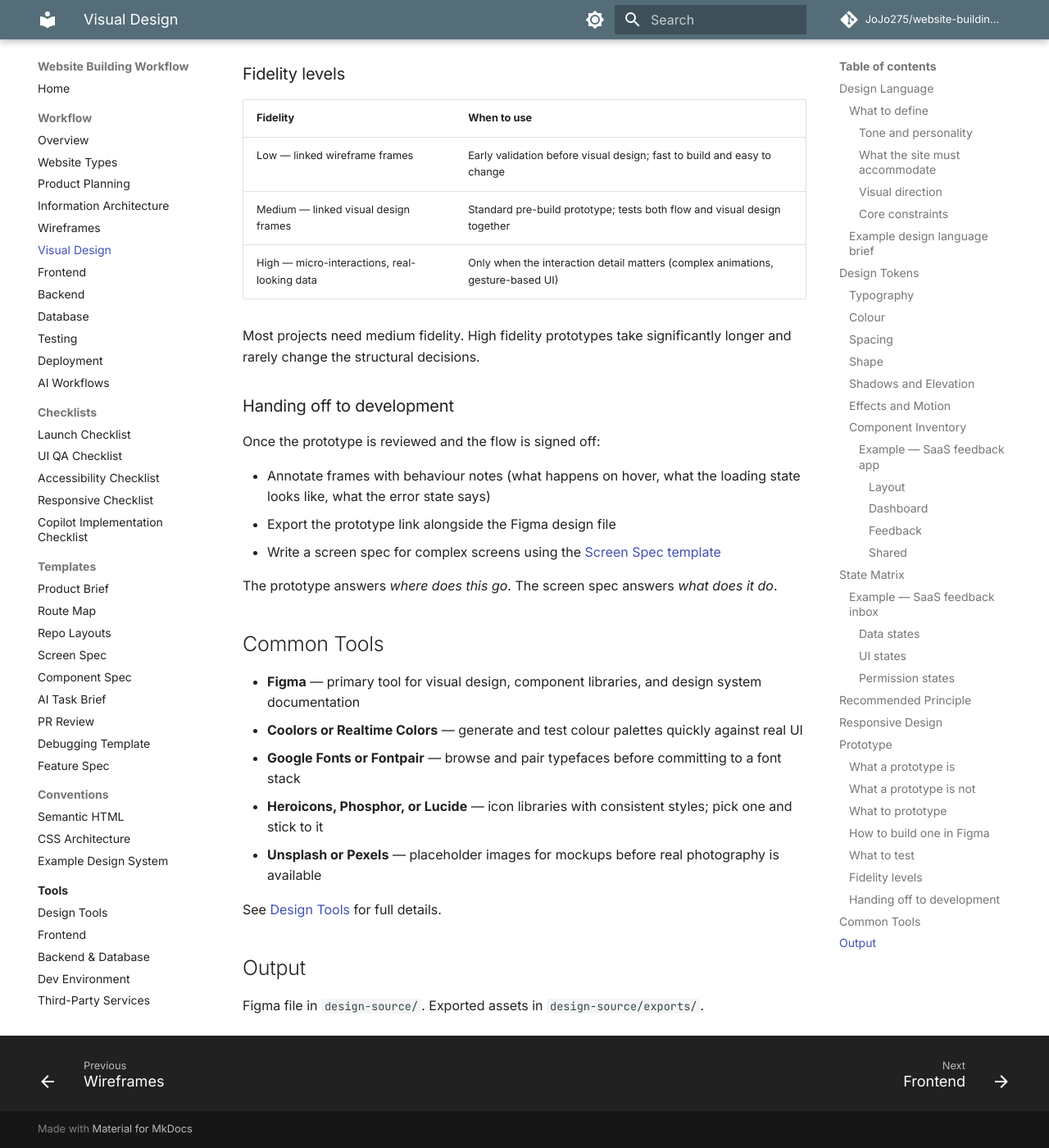
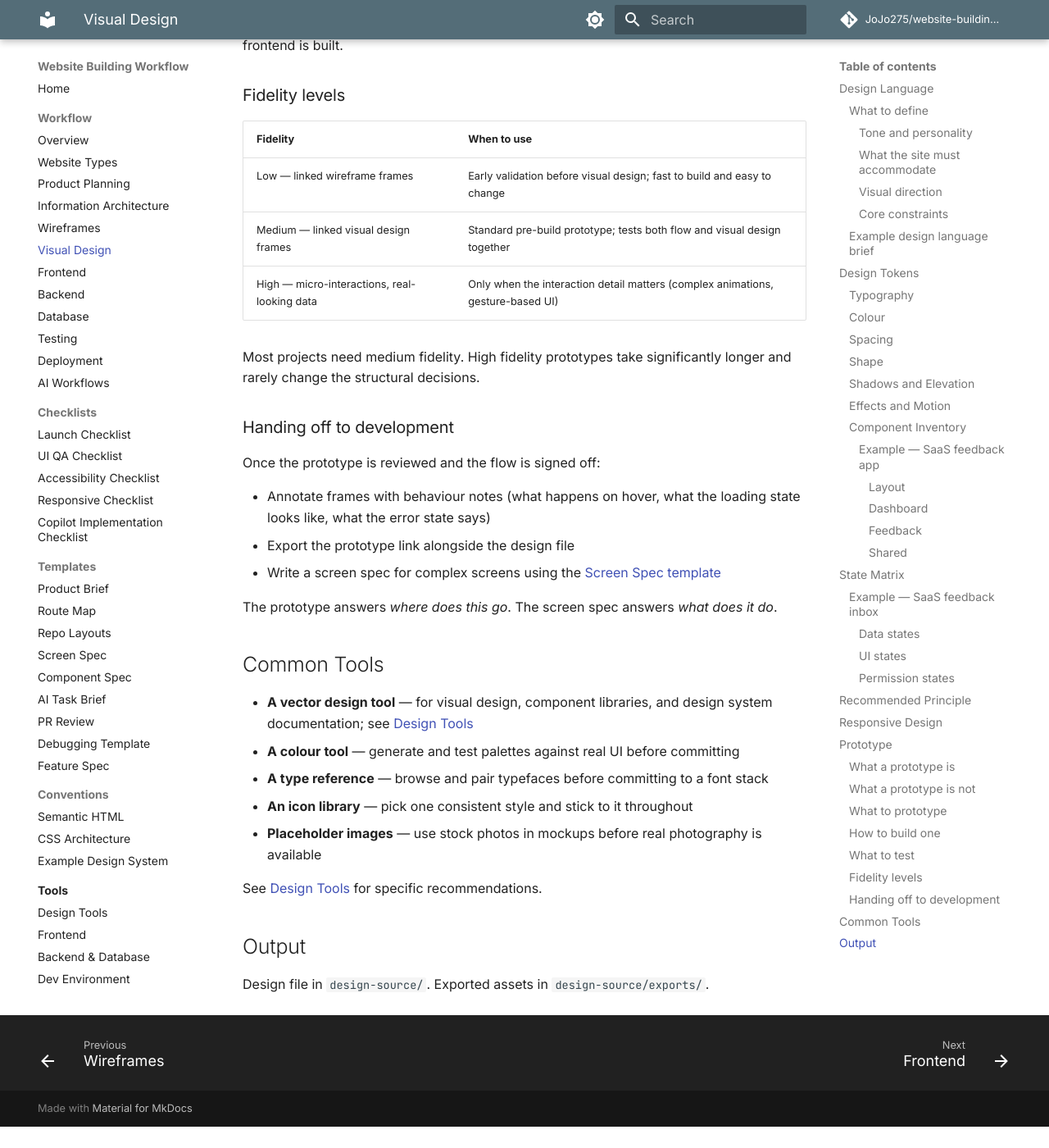
Before and after one commit to JoJo275/website-building-workflow, an MkDocs documentation site: the page built from docs/workflow/06-visual-design.md, in a window 1280 px wide and 1400 px high, scrolled down 10053 px. Shown: the whole window at 82% size. Built offline with MkDocs 1.6.1 and Material for MkDocs 9.7.7, drawn with Linux system fonts in a browser that asks for light colours; comment, search, counter and statistics services are not loaded; after the commit the page ends 11427 px from its top, so only the background shows below that; some of the changed text lies outside the part shown.

Commit message:
feat: update documentation to generalize design tool references and improve clarity

```diff
--- a/docs/workflow/06-visual-design.md
+++ b/docs/workflow/06-visual-design.md
@@ -4,7 +4,7 @@
 
 ## Design Language
 
-Before opening Figma, define what the site should feel like. This is the design brief — a short, written description of the intended experience. It gives every visual decision a reference point.
+Before opening a design tool, define what the site should feel like. This is the design brief — a short, written description of the intended experience. It gives every visual decision a reference point.
 
 ### What to define
 
@@ -258,7 +258,7 @@
 
 ## Recommended Principle
 
-> Figma defines appearance. Markdown specs define behaviour. Code implements both.
+> Design files define appearance. Markdown specs define behaviour. Code implements both.
 
 ## Responsive Design
 
@@ -274,7 +274,7 @@
 
 ### What a prototype is
 
-A prototype is a clickable simulation of the product. It links Figma frames together so that clicking a button navigates to the next screen, opens a panel, or changes a state — without any real backend logic.
+A prototype is a clickable simulation of the product. It links design frames together so that clicking a button navigates to the next screen, opens a panel, or changes a state — without any real backend logic.
 
 It is not a design. It is not code. It is a test of whether the flow makes sense.
 
@@ -294,11 +294,11 @@
 - Any flow that involves multiple steps or conditional branching
 - Screens with complex interactions (drawers, multi-step forms, modals)
 
-### How to build one in Figma
+### How to build one
 
 1. Create a frame for each key screen in the flow
-2. Use Figma's **Prototype** panel to add connections between frames
-3. Set the trigger (On Click, On Hover, etc.) and the destination frame
+2. Add connections between frames using your design tool's prototype or link mode
+3. Set the trigger (on click, on hover, etc.) and the destination frame
 4. Add transitions if useful — but keep them simple
 5. Share the prototype link with teammates or test users
 
@@ -341,21 +341,21 @@
 Once the prototype is reviewed and the flow is signed off:
 
 - Annotate frames with behaviour notes (what happens on hover, what the loading state looks like, what the error state says)
-- Export the prototype link alongside the Figma design file
+- Export the prototype link alongside the design file
 - Write a screen spec for complex screens using the [Screen Spec template](../starters/screen-spec.md)
 
 The prototype answers *where does this go*. The screen spec answers *what does it do*.
 
 ## Common Tools
 
-- **Figma** — primary tool for visual design, component libraries, and design system documentation
-- **Coolors or Realtime Colors** — generate and test colour palettes quickly against real UI
-- **Google Fonts or Fontpair** — browse and pair typefaces before committing to a font stack
-- **Heroicons, Phosphor, or Lucide** — icon libraries with consistent styles; pick one and stick to it
-- **Unsplash or Pexels** — placeholder images for mockups before real photography is available
+- **A vector design tool** — for visual design, component libraries, and design system documentation; see [Design Tools](../tools/design.md)
+- **A colour tool** — generate and test palettes against real UI before committing
+- **A type reference** — browse and pair typefaces before committing to a font stack
+- **An icon library** — pick one consistent style and stick to it throughout
+- **Placeholder images** — use stock photos in mockups before real photography is available
 
-See [Design Tools](../tools/design.md) for full details.
+See [Design Tools](../tools/design.md) for specific recommendations.
 
 ## Output
 
-Figma file in `design-source/`. Exported assets in `design-source/exports/`.
+Design file in `design-source/`. Exported assets in `design-source/exports/`.
```
Also changed, not shown: docs/starters/feature-spec.md (+0 -4 lines), docs/workflow/05-wireframes.md (+1 -2 lines), docs/workflow/12-ai-workflows.md (+2 -2 lines).
